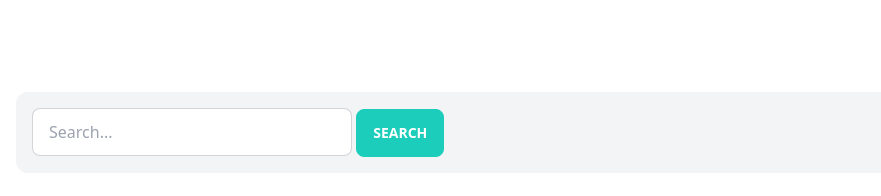
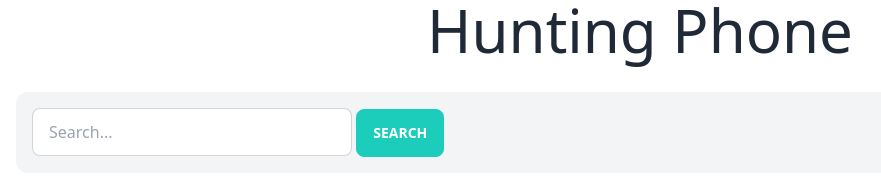
Before and after one commit to mrana007/hunting-phone-api, a plain HTML site: page index.html in a window 1280 px wide. Shown: the whole page, without its empty margins (0-881 px from the left). Drawn offline with nearby package versions, Linux system fonts and the light colour scheme.

Commit message:
update text color and alighnment

```diff
--- a/index.html
+++ b/index.html
@@ -13,7 +13,7 @@
   </head>
   <body>
     <header>
-      <h2 class="text-6xl text-white">Hunting Phone</h2>
+      <h2 class="text-6xl text-center mx-auto">Hunting Phone</h2>
     </header>
     <main class="container mx-auto mt-8">
       <section class="bg-gray-100 p-4 m-4 rounded-xl">
```
